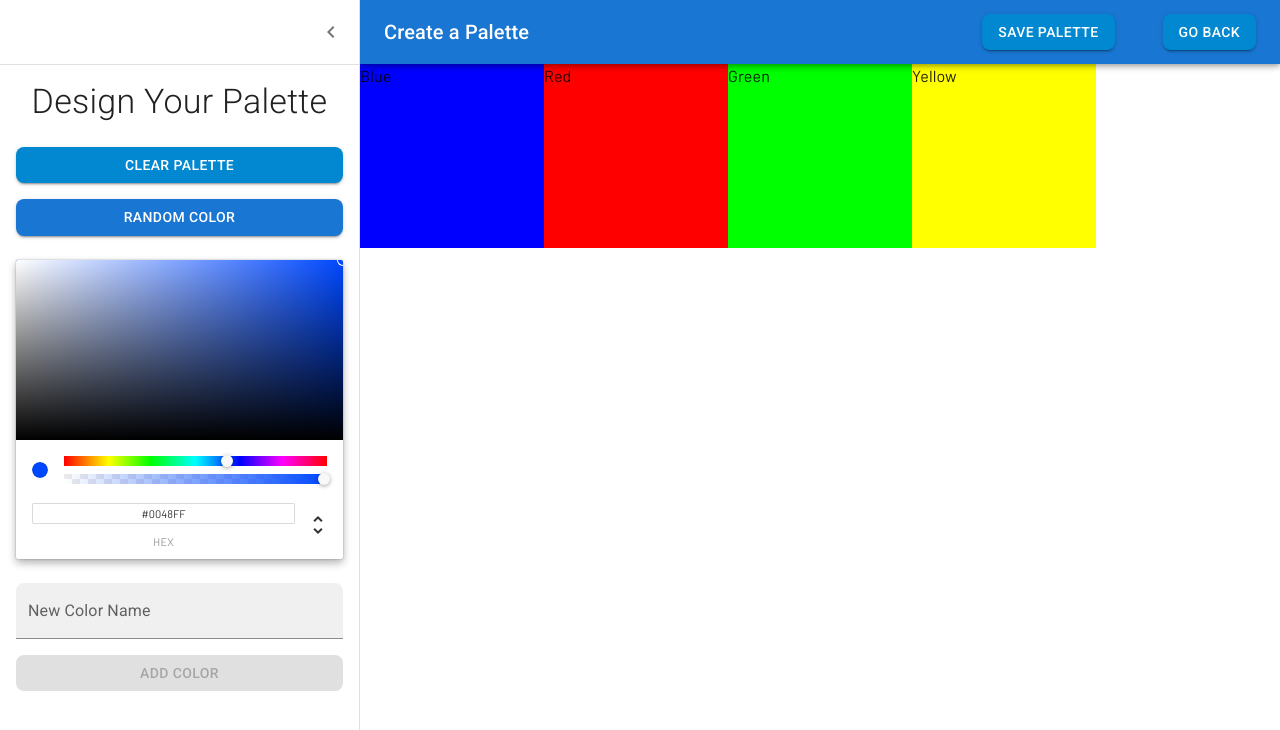
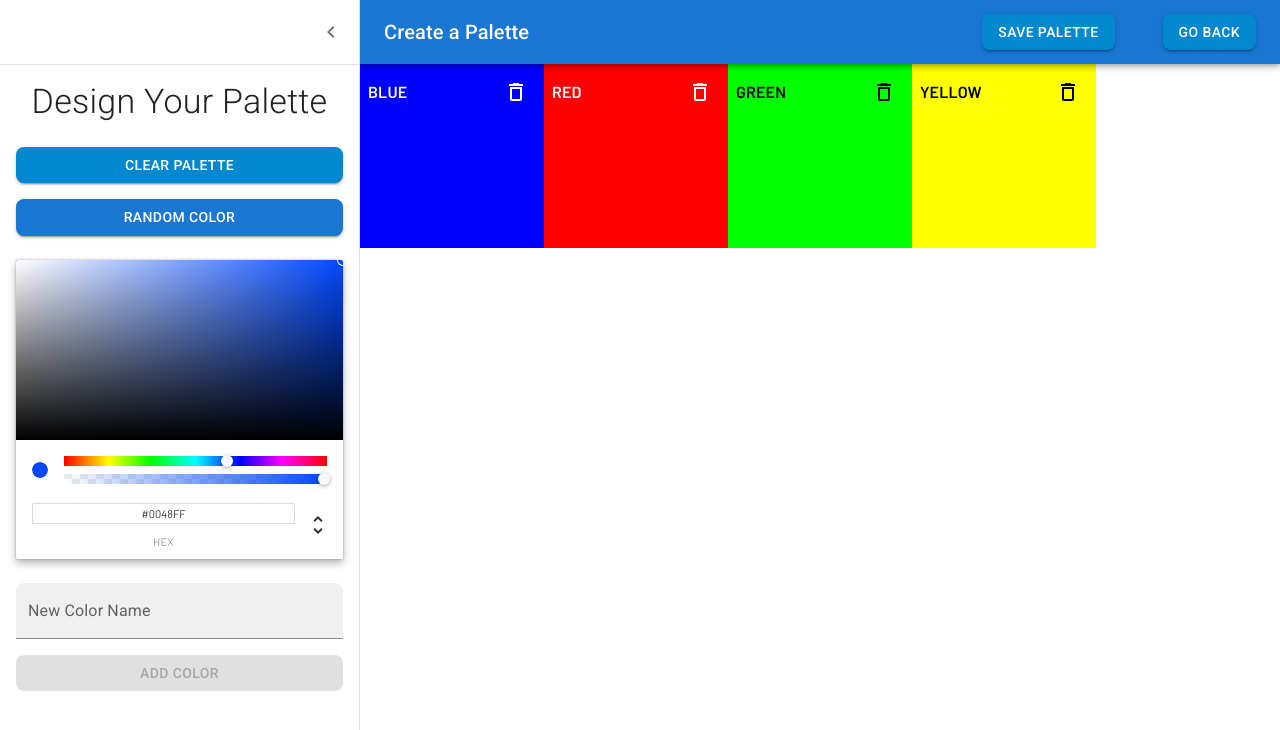
Before and after one commit to tomascatena/color-project, a React app: page /new-palette in a window 1280 px wide. Shown: the top 730 px of the page. Built offline with nearby package versions, Linux system fonts and the light colour scheme.

Commit message:
add styles to DraggableColorBox

```diff
--- a/src/components/NewPalette/DraggableColorBox/DraggableColorBox.styled.ts
+++ b/src/components/NewPalette/DraggableColorBox/DraggableColorBox.styled.ts
@@ -1,3 +1,4 @@
+import { IconButton } from '@mui/material';
 import { styled } from '@mui/system';
 
 type DraggableColorBoxContainerProps = {
@@ -10,3 +11,43 @@ export const DraggableColorBoxContainer = styled('div', {
   display: 'inline-block',
   backgroundColor: color,
 }));
+
+type BoxContentProps = {
+  /**
+   * Weather the color is dark.
+   */
+  isDarkColor: boolean;
+}
+
+export const BoxContent = styled('div',
+  { shouldForwardProp: (prop) => prop !== 'isDarkColor' }
+)<BoxContentProps>(({ isDarkColor }) => ({
+  alignItems: 'center',
+  color: isDarkColor ? '#fff' : '#000',
+  display: 'flex',
+  fontSize: '1rem',
+  fontWeight: 600,
+  justifyContent: 'space-between',
+  overflow: 'hidden',
+  overflowWrap: 'break-word',
+  padding: '0.5rem',
+  textTransform: 'uppercase',
+}));
+
+type StyledIconButtonProps = {
+  /**
+   * Weather the color is dark.
+   */
+  isDarkColor: boolean;
+}
+
+export const StyledIconButton = styled(IconButton,
+  { shouldForwardProp: (prop) => prop !== 'isDarkColor' }
+)<StyledIconButtonProps>(({ isDarkColor }) => ({
+  color: isDarkColor ? '#fff' : '#000',
+  transition: 'all 0.2s ease-in-out',
+
+  '&:hover': {
+    transform: 'scale(1.1)'
+  }
+}));
--- a/src/components/NewPalette/DraggableColorBox/DraggableColorBox.tsx
+++ b/src/components/NewPalette/DraggableColorBox/DraggableColorBox.tsx
@@ -1,15 +1,54 @@
+import {
+  BoxContent,
+  DraggableColorBoxContainer,
+  StyledIconButton
+} from './DraggableColorBox.styled';
 import { ColorDefinition } from '@/typings/typings';
-import { DraggableColorBoxContainer } from './DraggableColorBox.styled';
+import {
+  Tooltip,
+  Typography
+} from '@mui/material';
+import DeleteOutlineIcon from '@mui/icons-material/DeleteOutline';
 import React from 'react';
+import chroma from 'chroma-js';
 
 type Props = {
+  /**
+   * Color definition (color name and hex color)
+   */
   color: ColorDefinition;
+  /**
+   * Function to delete a color
+   */
+  handleDeleteColor: (colorName: string) => void;
 };
 
-const DraggableColorBox = ({ color }: Props) => {
+const DraggableColorBox = ({
+  color,
+  handleDeleteColor
+}: Props) => {
+  const isDarkColor = chroma(color.color).luminance() <= 0.35;
+
+  const tooltipTitle = (
+    <React.Fragment>
+      <Typography variant="body2">Delete Color</Typography>
+    </React.Fragment>
+  );
+
   return (
     <DraggableColorBoxContainer color={color.color}>
-      {color.name}
+      <BoxContent isDarkColor={isDarkColor}>
+        <span>{color.name}</span>
+
+        <Tooltip title={tooltipTitle}>
+          <StyledIconButton
+            onClick={() => handleDeleteColor(color.name)}
+            isDarkColor={isDarkColor}
+          >
+            <DeleteOutlineIcon />
+          </StyledIconButton>
+        </Tooltip>
+      </BoxContent>
     </DraggableColorBoxContainer>
   );
 };
--- a/src/pages/NewPalettePage/NewPalettePage.tsx
+++ b/src/pages/NewPalettePage/NewPalettePage.tsx
@@ -61,6 +61,10 @@ const NewPalettePage = ({
     navigate('/');
   };
 
+  const handleDeleteColor = (colorName: string) => {
+    setColors(colors.filter(({ name }) => name !== colorName));
+  };
+
   return (
     <NewPalettePageContainer>
       <NewPaletteAppBar
@@ -92,6 +96,7 @@ const NewPalettePage = ({
             <DraggableColorBox
               key={color.name}
               color={color}
+              handleDeleteColor={handleDeleteColor}
             />
           ))
         }
```
